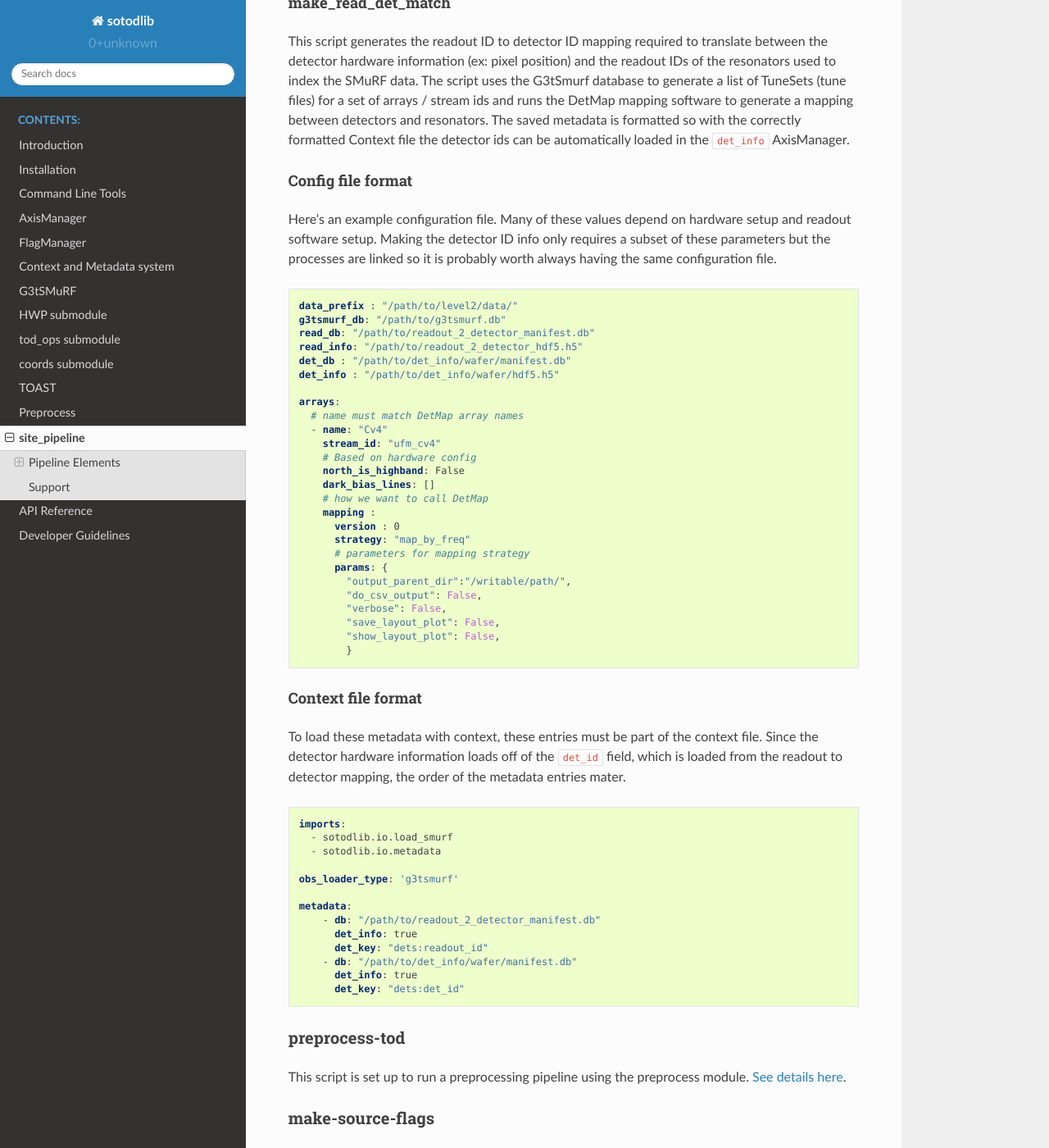
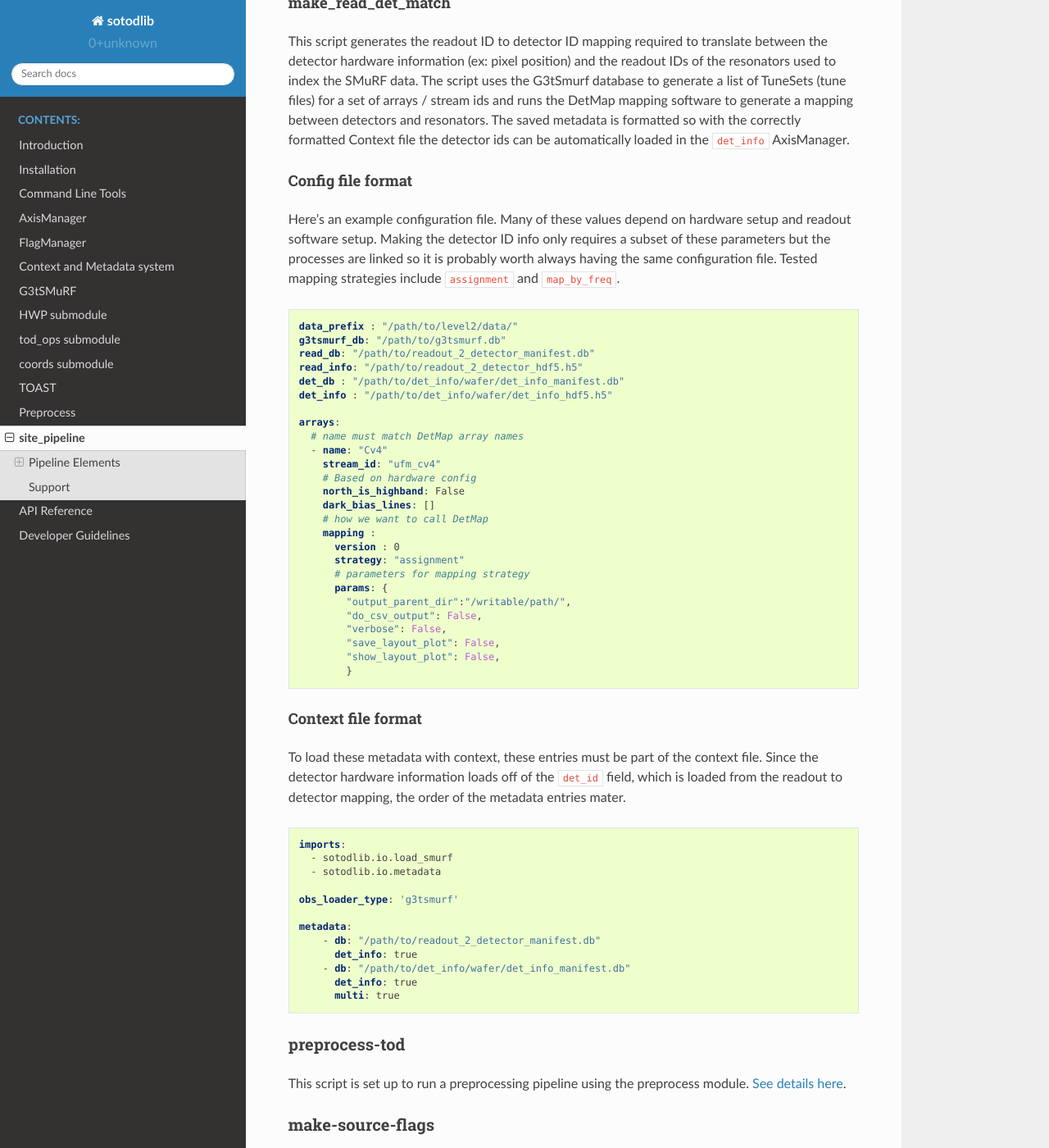
Before and after one commit to simonsobs/sotodlib, a Sphinx documentation site: the page built from docs/site_pipeline.rst, in a window 1280 px wide and 1400 px high, scrolled down 1053 px. Shown: the whole window at 82% size. Built offline with Sphinx 7.4.7 and the Read the Docs theme 2.0.0, drawn with Linux system fonts in a browser that asks for light colours.

Commit message:
updated config example

```diff
--- a/docs/site_pipeline.rst
+++ b/docs/site_pipeline.rst
@@ -65,7 +65,8 @@ Config file format
 Here's an example configuration file. Many of these values depend on hardware
 setup and readout software setup. Making the detector ID info only requires a
 subset of these parameters but the processes are linked so it is probably worth
-always having the same configuration file.
+always having the same configuration file. Tested mapping strategies include
+``assignment`` and ``map_by_freq``.
 
 .. code-block:: yaml
 
@@ -73,8 +74,8 @@ always having the same configuration file.
     g3tsmurf_db: "/path/to/g3tsmurf.db"
     read_db: "/path/to/readout_2_detector_manifest.db"
     read_info: "/path/to/readout_2_detector_hdf5.h5"
-    det_db : "/path/to/det_info/wafer/manifest.db"
-    det_info : "/path/to/det_info/wafer/hdf5.h5"
+    det_db : "/path/to/det_info/wafer/det_info_manifest.db"
+    det_info : "/path/to/det_info/wafer/det_info_hdf5.h5"
 
     arrays:
       # name must match DetMap array names
@@ -86,7 +87,7 @@ always having the same configuration file.
         # how we want to call DetMap
         mapping :
           version : 0
-          strategy: "map_by_freq"
+          strategy: "assignment"
           # parameters for mapping strategy
           params: {
             "output_parent_dir":"/writable/path/",
@@ -114,10 +115,9 @@ entries mater.
     metadata:
         - db: "/path/to/readout_2_detector_manifest.db"
           det_info: true
-          det_key: "dets:readout_id"
-        - db: "/path/to/det_info/wafer/manifest.db"
+        - db: "/path/to/det_info/wafer/det_info_manifest.db"
           det_info: true
-          det_key: "dets:det_id"
+          multi: true
 
 
 preprocess-tod
```
